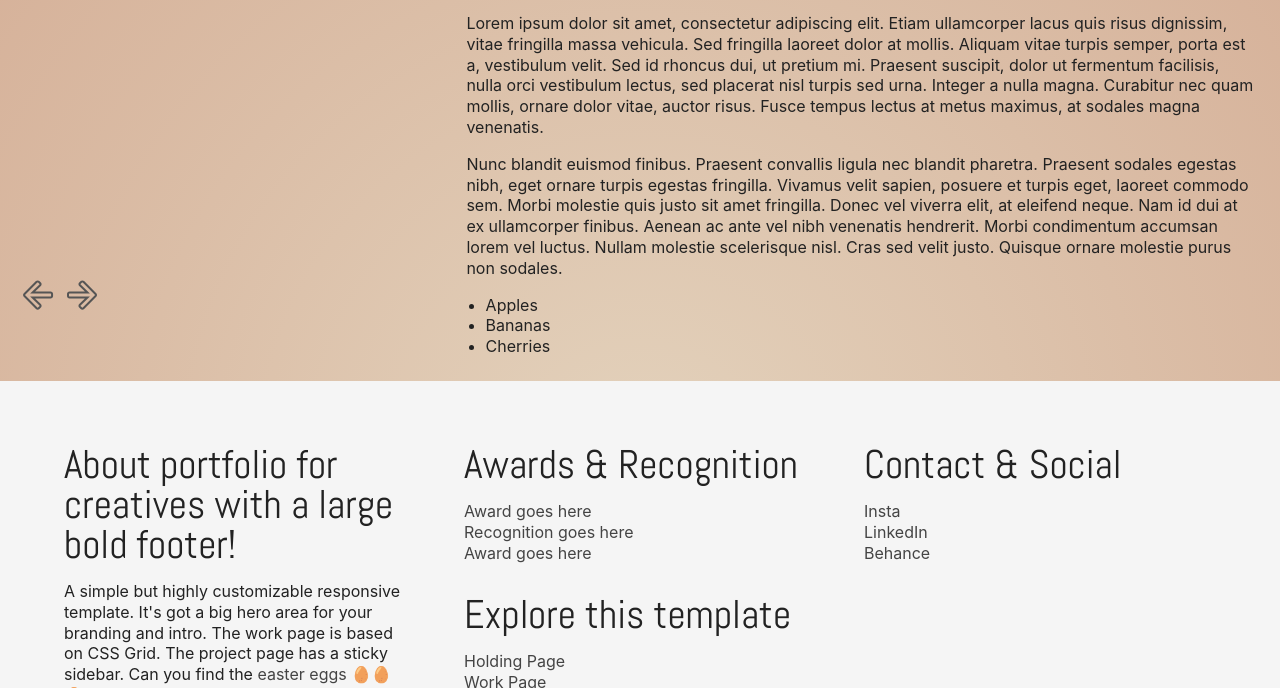
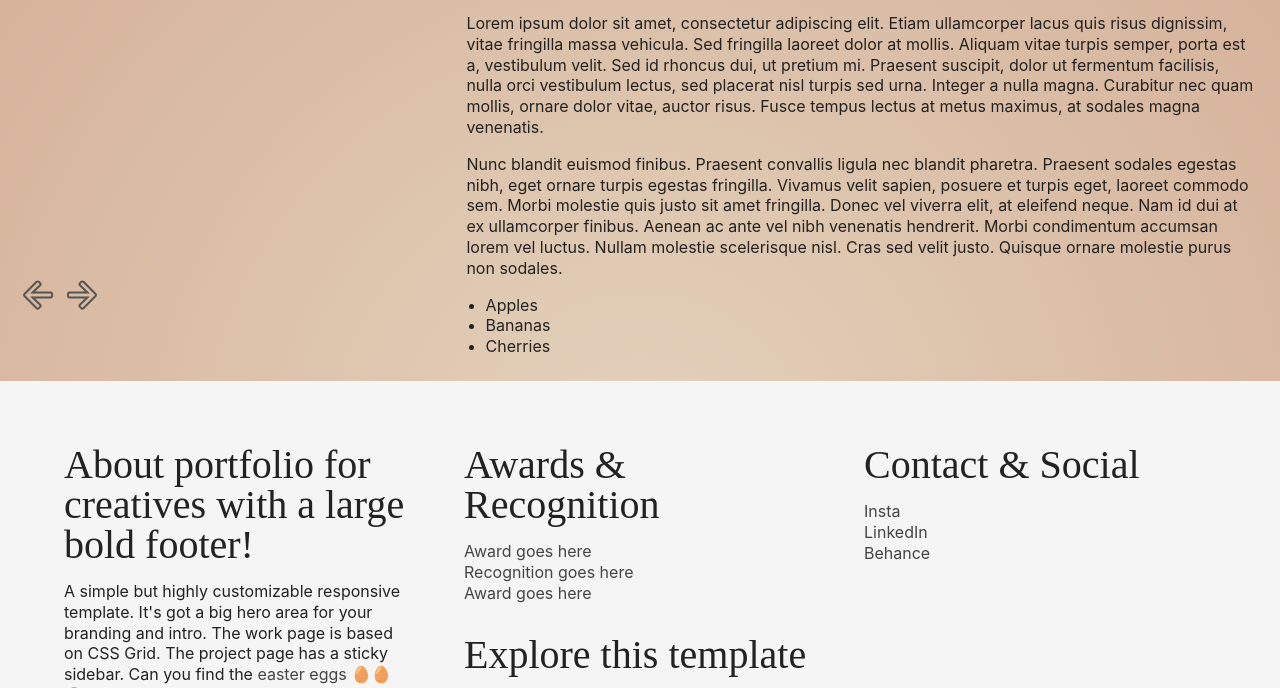
Before and after one commit to DarleneDadson/darlene-sackey-portfolio, a plain HTML site: page blog.html in a window 1280 px wide. Shown: the part 262-950 px from the top of the page. Drawn offline with nearby package versions, Linux system fonts and the light colour scheme.

Commit message:
removed h2 font-family

```diff
--- a/styles/style.css
+++ b/styles/style.css
@@ -162,8 +162,6 @@ h2 {
   font-family: var(--heading-typeface);
   margin-bottom: 1rem;
   color: black(--accent-color);
-  font-family: 'Abel', sans-serif;
-
 }
 
 h3 {
```
